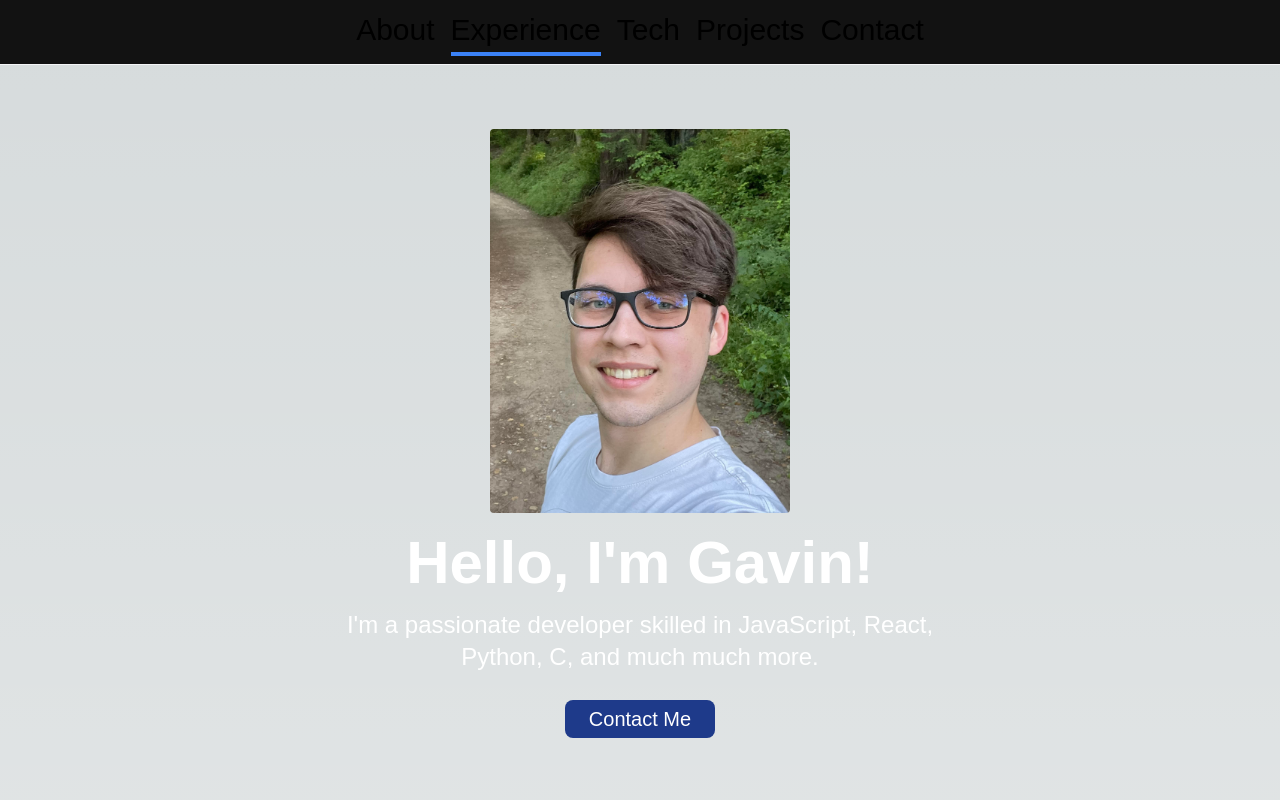
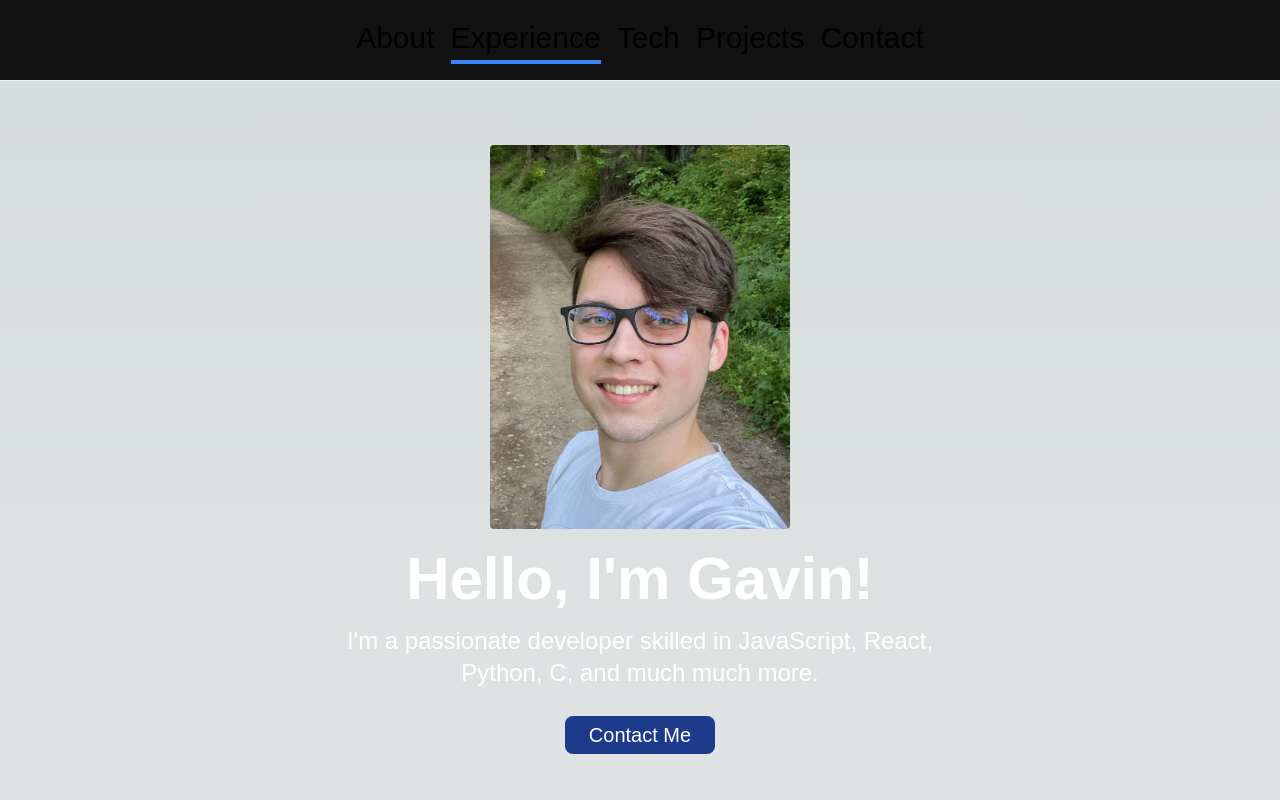
Before and after one commit to Gav1012/portfoliov2, a Next.js app: page / in a window 1280 px wide. Shown: the top 800 px of the page. Built offline with nearby package versions, Linux system fonts and the light colour scheme; no server answers.

Commit message:
misc changes

```diff
--- a/src/app/components/contact.tsx
+++ b/src/app/components/contact.tsx
@@ -47,7 +47,6 @@ export default function Contact() {
                 </a>
                 <div onClick={handleCopyEmail}>
                     <a
-                        href="#"
                         className="cursor-pointer"
                         onClick={handleEmailClick}
                     >
--- a/src/app/components/header.tsx
+++ b/src/app/components/header.tsx
@@ -55,7 +55,7 @@ export default function Header() {
     };
 
     return (
-        <section className="py-2 px-3 md:flex flex-col items-center sticky top-0 bg-[#121212] z-10 border-b border-gray-100">
+        <section className="py-4 px-3 md:flex flex-col items-center sticky top-0 bg-[#121212] z-10 border-b border-gray-100">
             <nav>
               <div className="hidden space-x-4 justify-between md:flex">
                 <Navigation />
--- a/src/app/page.tsx
+++ b/src/app/page.tsx
@@ -11,8 +11,8 @@ import Footer from "./components/footer";
 export default function Home() {
   return (
     <>
-      <div className="flex flex-col min-h-screen">
-        <main className="flex-grow">
+      <main className="flex min-h-screen flex-col w-full">
+        <div>
             <Header />
             <Hero />
             <About />
@@ -20,9 +20,9 @@ export default function Home() {
             <Tech />
             <Projects />
             <Contact />
+        </div>
       </main>
       <Footer />
-      </div>
     </>
   );
 }
```
Lines whose indentation alone changed are shown as unchanged.
